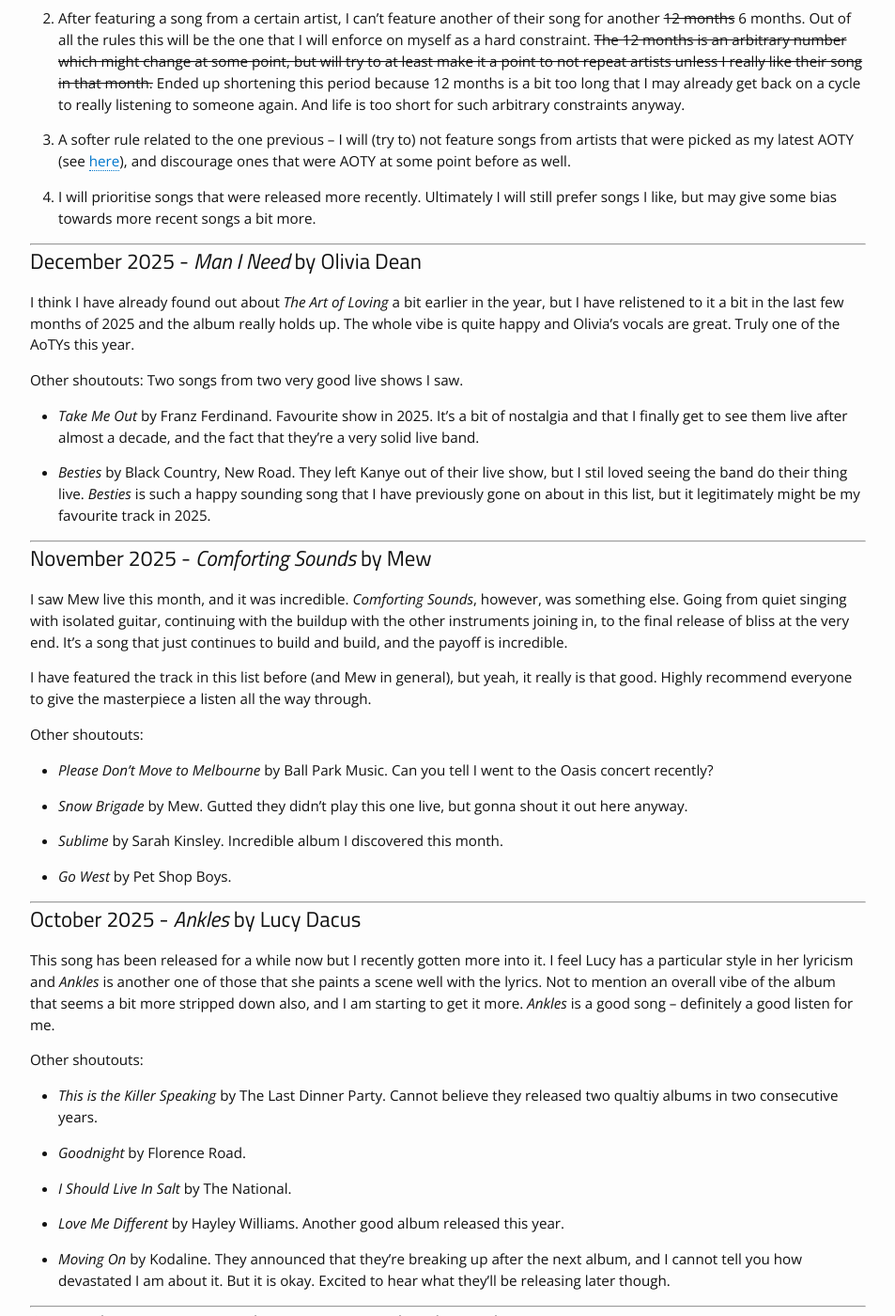
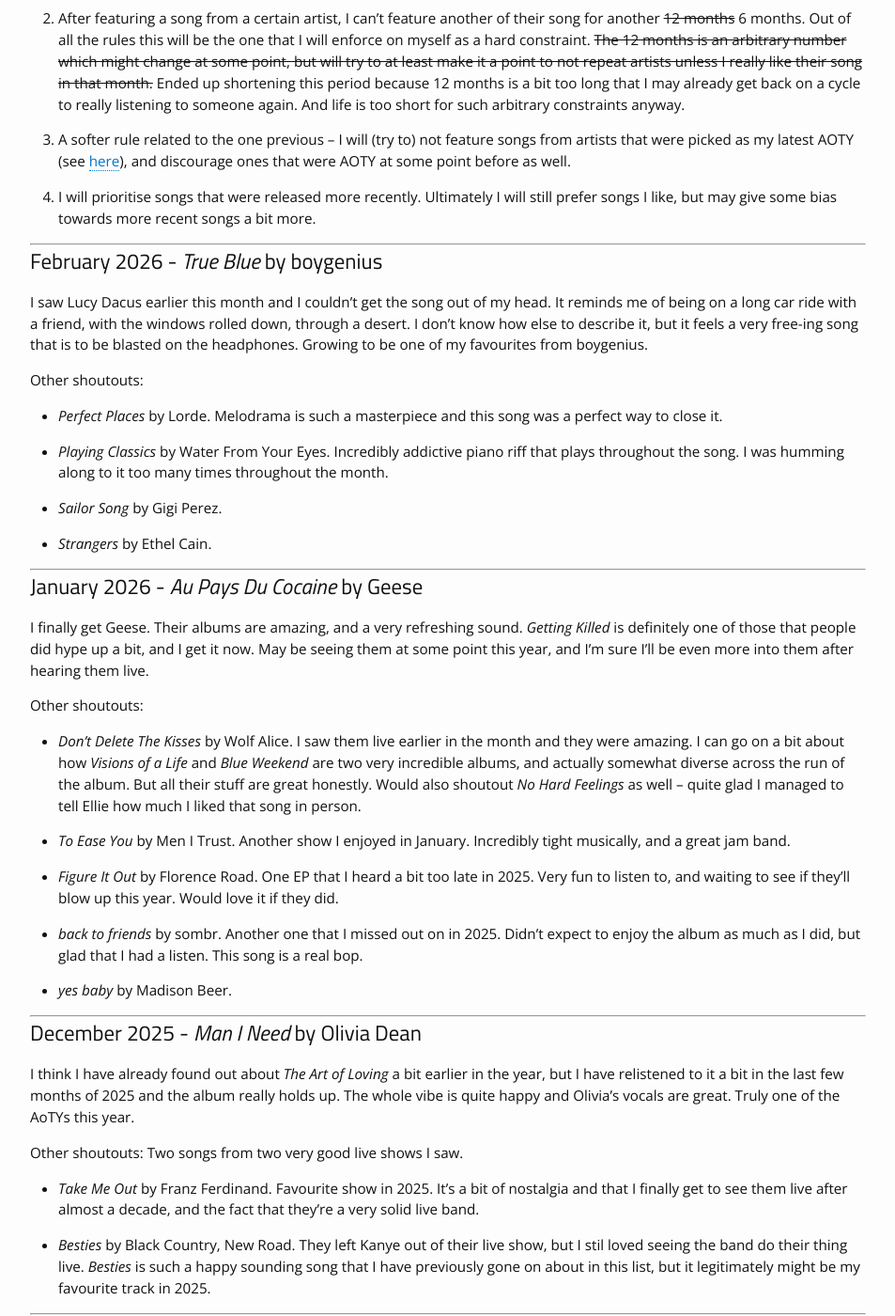
Before and after one commit to apivich-h/apivich-h.github.io, a Jekyll site: the page built from _posts/music/2000-01-01-monthly-music-recs.md, in a window 1280 px wide and 1400 px high, scrolled down 329 px. Shown: the whole window at 94% size, without its empty margins (163-1116 px from the left). Built offline with Jekyll 4.4.1, drawn with Linux system fonts in a browser that asks for light colours; some of the changed text lies outside the part shown.

Commit message:
Update 2000-01-01-monthly-music-recs.md

```diff
--- a/_posts/music/2000-01-01-monthly-music-recs.md
+++ b/_posts/music/2000-01-01-monthly-music-recs.md
@@ -1,7 +1,7 @@
 ---
 layout: post
 title: Monthly Music Recommendations
-last_updated: 2025-10-23
+last_updated: 2026-02-28
 category: music
 ---
 
@@ -14,6 +14,40 @@
 3. A softer rule related to the one previous -- I will (try to) not feature songs from artists that were picked as my latest AOTY (see [here](/posts/music/aoty)), and discourage ones that were AOTY at some point before as well.
 
 4. I will prioritise songs that were released more recently. Ultimately I will still prefer songs I like, but may give some bias towards more recent songs a bit more.
+
+---
+
+## February 2026 - _True Blue_ by boygenius
+
+I saw Lucy Dacus earlier this month and I couldn't get the song out of my head. It reminds me of being on a long car ride with a friend, with the windows rolled down, through a desert. I don't know how else to describe it, but it feels a very free-ing song that is to be blasted on the headphones. Growing to be one of my favourites from boygenius.
+
+Other shoutouts:
+
+- _Perfect Places_ by Lorde. Melodrama is such a masterpiece and this song was a perfect way to close it.
+
+- _Playing Classics_ by Water From Your Eyes. Incredibly addictive piano riff that plays throughout the song. I was humming along to it too many times throughout the month.
+
+- _Sailor Song_ by Gigi Perez.
+
+- _Strangers_ by Ethel Cain.
+
+---
+
+## January 2026 - _Au Pays Du Cocaine_ by Geese
+
+I finally get Geese. Their albums are amazing, and a very refreshing sound. _Getting Killed_ is definitely one of those that people did hype up a bit, and I get it now. May be seeing them at some point this year, and I'm sure I'll be even more into them after hearing them live.
+
+Other shoutouts:
+
+- _Don't Delete The Kisses_ by Wolf Alice. I saw them live earlier in the month and they were amazing. I can go on a bit about how _Visions of a Life_ and _Blue Weekend_ are two very incredible albums, and actually somewhat diverse across the run of the album. But all their stuff are great honestly. Would also shoutout _No Hard Feelings_ as well -- quite glad I managed to tell Ellie how much I liked that song in person.
+
+- _To Ease You_ by Men I Trust. Another show I enjoyed in January. Incredibly tight musically, and a great jam band.
+
+- _Figure It Out_ by Florence Road. One EP that I heard a bit too late in 2025. Very fun to listen to, and waiting to see if they'll blow up this year. Would love it if they did.
+
+- _back to friends_ by sombr. Another one that I missed out on in 2025. Didn't expect to enjoy the album as much as I did, but glad that I had a listen. This song is a real bop.
+
+- _yes baby_ by Madison Beer.
 
 ---
 
```
